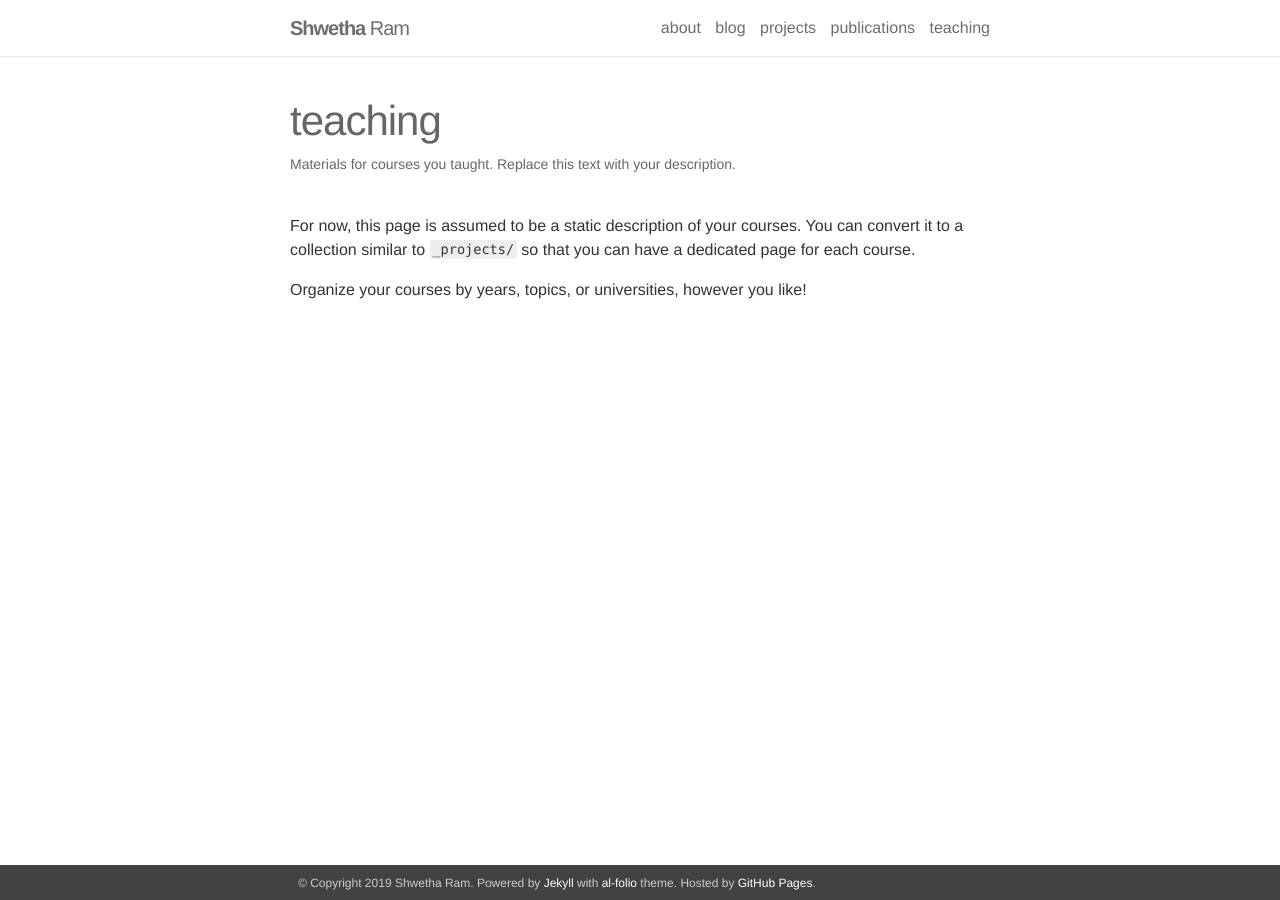
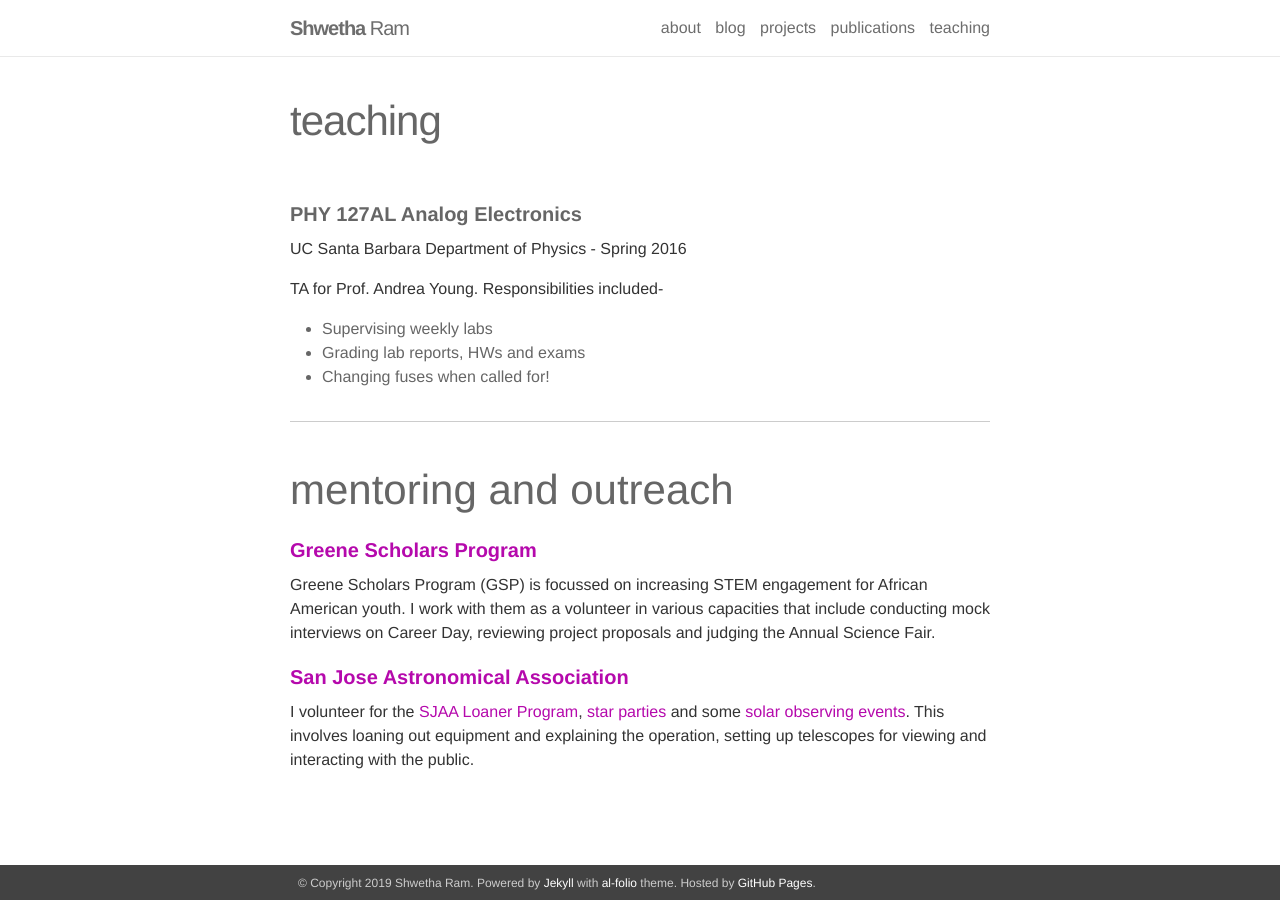
Before and after one commit to shwetharam0407/shwetharam0407.github.io, a Jekyll site: the page built from _pages/teaching.md, in a window 1280 px wide. Built offline with Jekyll 4.4.1, drawn with Linux system fonts in a browser that asks for light colours; nearby versions of some CDN libraries.

Commit message:
added content

```diff
--- a/_pages/teaching.md
+++ b/_pages/teaching.md
@@ -2,9 +2,25 @@
 layout: page
 permalink: /teaching/
 title: teaching
-description: Materials for courses you taught. Replace this text with your description.
+description:
 ---
 
-For now, this page is assumed to be a static description of your courses. You can convert it to a collection similar to `_projects/` so that you can have a dedicated page for each course.
+#### __PHY 127AL  Analog Electronics__
 
-Organize your courses by years, topics, or universities, however you like!
+UC Santa Barbara Department of Physics - Spring 2016
+
+TA for Prof. Andrea Young. Responsibilities included-
+
+- Supervising weekly labs
+- Grading lab reports, HWs and exams
+- Changing fuses when called for!
+
+---
+
+mentoring and outreach
+---
+#### [__Greene Scholars Program__](https://www.greenescholars.org)
+Greene Scholars Program (GSP) is focussed on increasing STEM engagement for African American youth. I work with them as a volunteer in various capacities that include conducting mock interviews on Career Day, reviewing project proposals and judging the Annual Science Fair.
+
+#### [__San Jose Astronomical Association__](https://www.sjaa.net)
+I volunteer for the [SJAA Loaner Program](https://www.sjaa.net/programs/loaner-telescope-program/), [star parties](https://www.sjaa.net/events/monthly-star-parties/) and some [solar observing events](https://www.sjaa.net/events/solar-observing/). This involves loaning out equipment and explaining the operation, setting up telescopes for viewing and interacting with the public.
```
